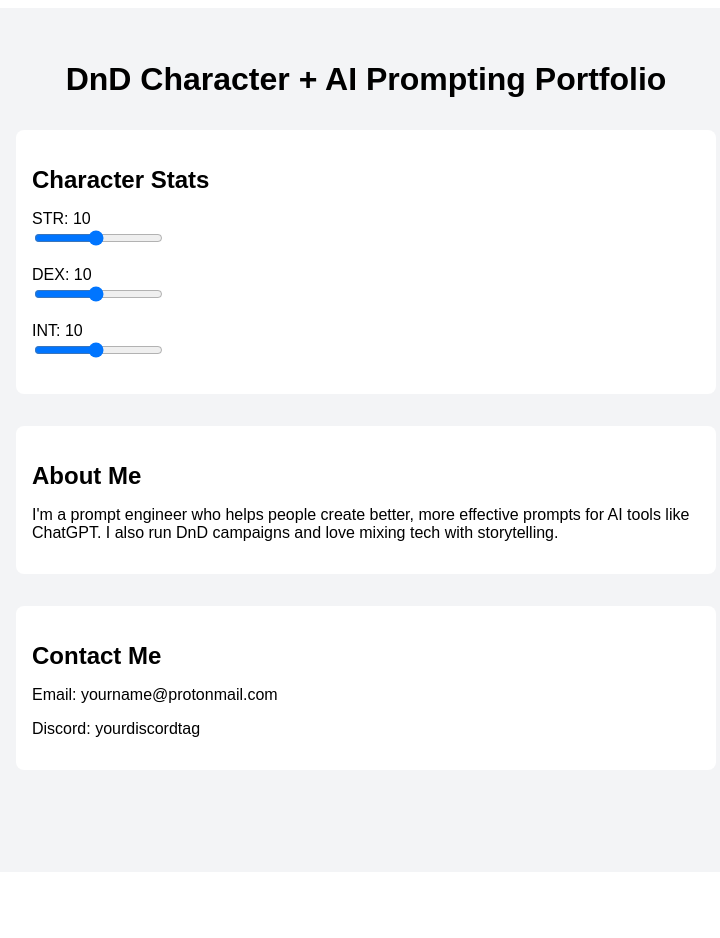
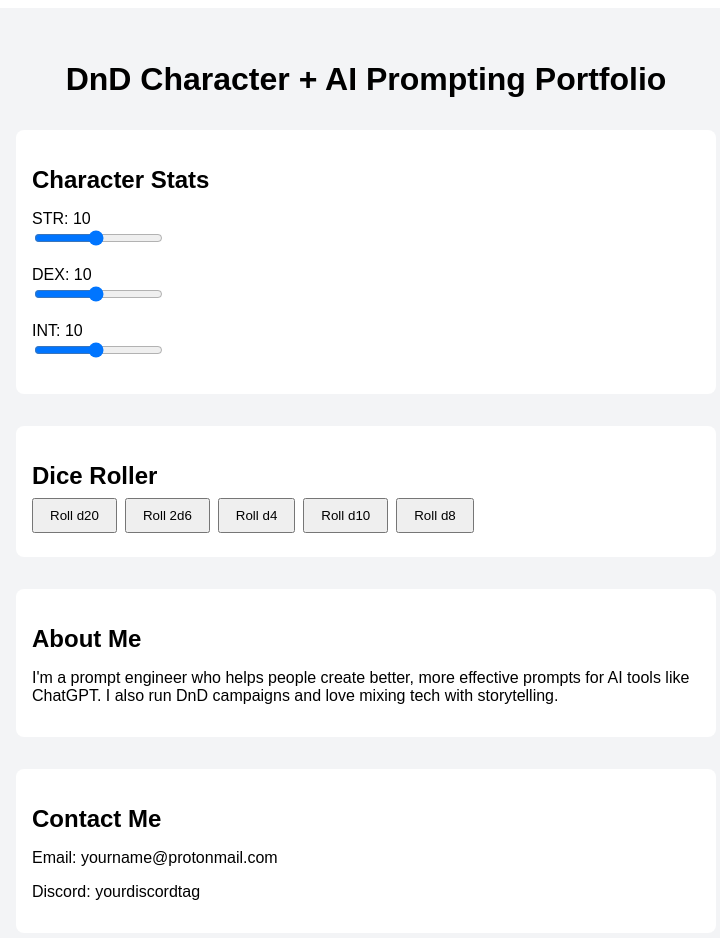
Before and after one commit to Kiffs/dnd-prompt-portfolio, a Next.js app: page / in a window 1280 px wide. Shown: the top 938 px of the page, without its empty margins (274-994 px from the left). Before the commit the page ends 880 px from the top, so only its background shows below. Built offline with nearby package versions, Linux system fonts and the light colour scheme.

Commit message:
Update index.js

```diff
--- a/pages/index.js
+++ b/pages/index.js
@@ -2,6 +2,15 @@
 
 export default function Home() {
   const [stats, setStats] = useState({ STR: 10, DEX: 10, INT: 10 });
+  const [diceResult, setDiceResult] = useState(null);
+
+  function rollDice(sides, count = 1) {
+    let total = 0;
+    for (let i = 0; i < count; i++) {
+      total += Math.floor(Math.random() * sides) + 1;
+    }
+    setDiceResult(`${count}d${sides} → ${total}`);
+  }
 
   return (
     <main style={{ padding: '2rem', fontFamily: 'sans-serif', backgroundColor: '#f3f4f6', minHeight: '100vh' }}>
@@ -27,6 +36,18 @@
         </section>
 
         <section style={{ backgroundColor: '#fff', padding: '1rem', borderRadius: '8px', marginTop: '2rem' }}>
+          <h2 style={{ fontSize: '1.5rem', marginBottom: '0.5rem' }}>Dice Roller</h2>
+          <div style={{ display: 'flex', gap: '0.5rem', flexWrap: 'wrap', marginBottom: '0.5rem' }}>
+            <button onClick={() => rollDice(20)} style={{ padding: '0.5rem 1rem' }}>Roll d20</button>
+            <button onClick={() => rollDice(6, 2)} style={{ padding: '0.5rem 1rem' }}>Roll 2d6</button>
+            <button onClick={() => rollDice(4)} style={{ padding: '0.5rem 1rem' }}>Roll d4</button>
+            <button onClick={() => rollDice(10)} style={{ padding: '0.5rem 1rem' }}>Roll d10</button>
+            <button onClick={() => rollDice(8)} style={{ padding: '0.5rem 1rem' }}>Roll d8</button>
+          </div>
+          {diceResult && <p>Result: <strong>{diceResult}</strong></p>}
+        </section>
+
+        <section style={{ backgroundColor: '#fff', padding: '1rem', borderRadius: '8px', marginTop: '2rem' }}>
           <h2 style={{ fontSize: '1.5rem', marginBottom: '0.5rem' }}>About Me</h2>
           <p>
             I'm a prompt engineer who helps people create better, more effective prompts for AI tools like ChatGPT.
```
